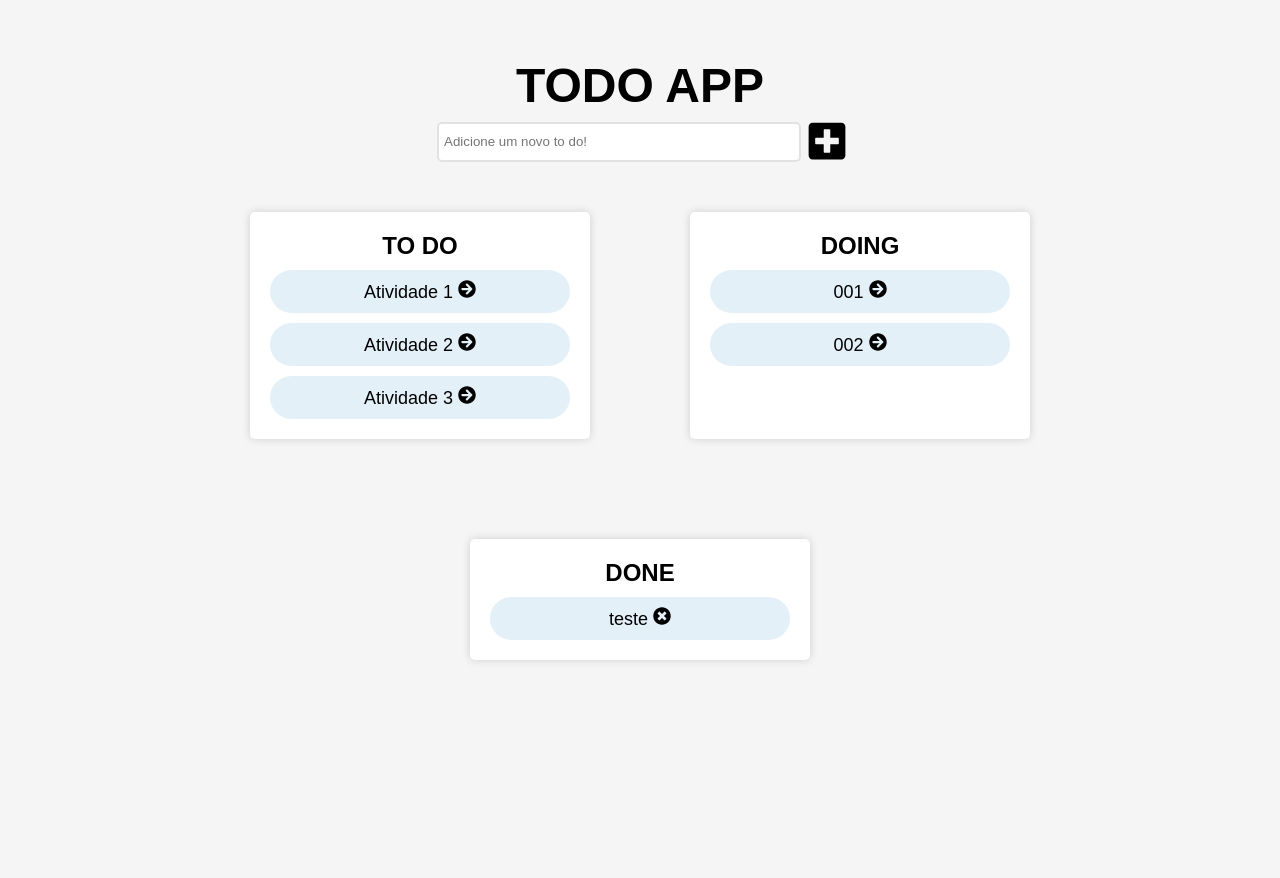
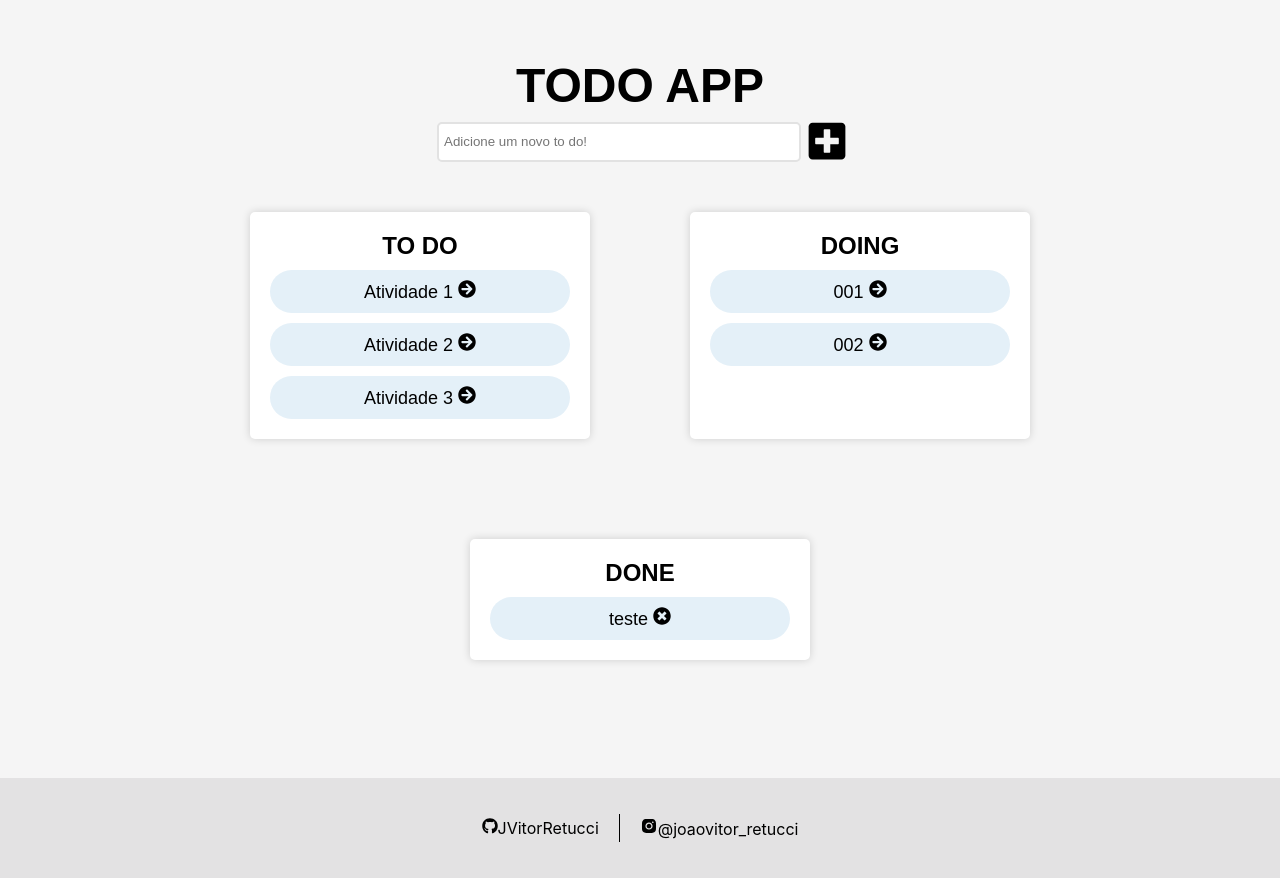
Before and after one commit to JVitorRetucci/r-todolist-frontend, a React (Create React App) app: page / in a window 1280 px wide. Before the commit the page ends 800 px from the top, so only its background shows below. Built offline with nearby package versions, Linux system fonts and the light colour scheme.

Commit message:
Foote Adicionado

```diff
--- a/src/App.js
+++ b/src/App.js
@@ -1,12 +1,14 @@
 import React from 'react';
 import './App.css';
 import Cards from './components/cards/cards';
+import Footer from './components/footer/footer';
 
 function App() {
   return (
     <div className="App">
       <header>Todo app</header>
       <Cards />
+      <Footer />
     </div>
   );
 }
--- a/src/components/cards/cards.js
+++ b/src/components/cards/cards.js
@@ -21,15 +21,16 @@ export default class Cards extends Component{
     }
 
     addItem(input){
+        if(input !== ''){
             let listArray = this.state.todo;
 
             listArray.push(input);
-        console.log(listArray);
 
             this.setState({
                 todo: listArray,
                 userInput: ''
             });
+        }
     }
 
     toDoing(index){
--- /dev/null
+++ b/src/components/footer/footer.js
@@ -0,0 +1,15 @@
+import React, { Component } from 'react';
+import { FaGithub } from 'react-icons/fa';
+import { AiFillInstagram } from 'react-icons/ai';
+import './style.css';
+
+export default class Footer extends Component{
+    render(){
+        return(
+            <footer className="footer">
+                <a href="https://github.com/JVitorRetucci" target="_blank" className="git"><FaGithub />JVitorRetucci</a>
+                <a href="https://www.instagram.com/joaovitor_retucci/" target="_blank" className="insta"><AiFillInstagram className="iLogo"/>@joaovitor_retucci</a>
+            </footer>
+        );
+    }
+}
--- /dev/null
+++ b/src/components/footer/style.css
@@ -0,0 +1,31 @@
+footer{
+    display: flex;
+    align-items: center;
+    justify-content: center;
+    position: static;
+    width: 100%;
+    height: 100px;
+    margin: 68px 0 auto;
+    bottom: 0;
+    background-color: rgb(153, 151, 156, 0.2);
+    font-family: -apple-system, BlinkMacSystemFont, 'Segoe UI', Roboto, Oxygen, Ubuntu, Cantarell, 'Open Sans', 'Helvetica Neue', sans-serif;
+}
+
+footer a{
+    text-decoration: none;
+    color: black;
+}
+
+.git{
+    margin: auto 20px auto auto ;
+}
+
+.insta{
+    margin: auto auto auto 0;
+    padding: 3px 0 3px 20px;
+    border-left: 1px solid rgb(0,0,0);
+}
+
+.iLogo{
+    font-size: 18px;
+}
```
Also changed, not shown: src/index.css (line endings or trailing spaces). Lines whose indentation alone changed are shown as unchanged.
